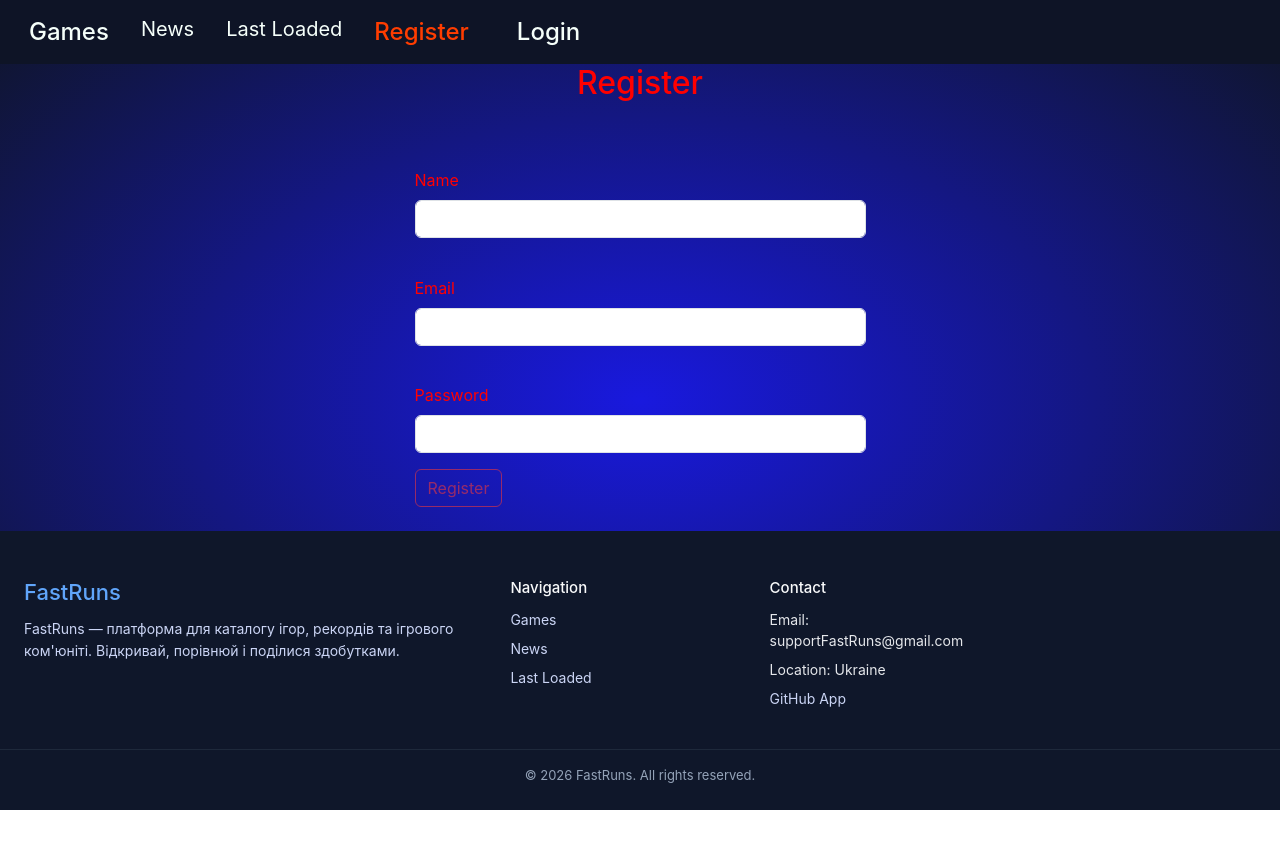
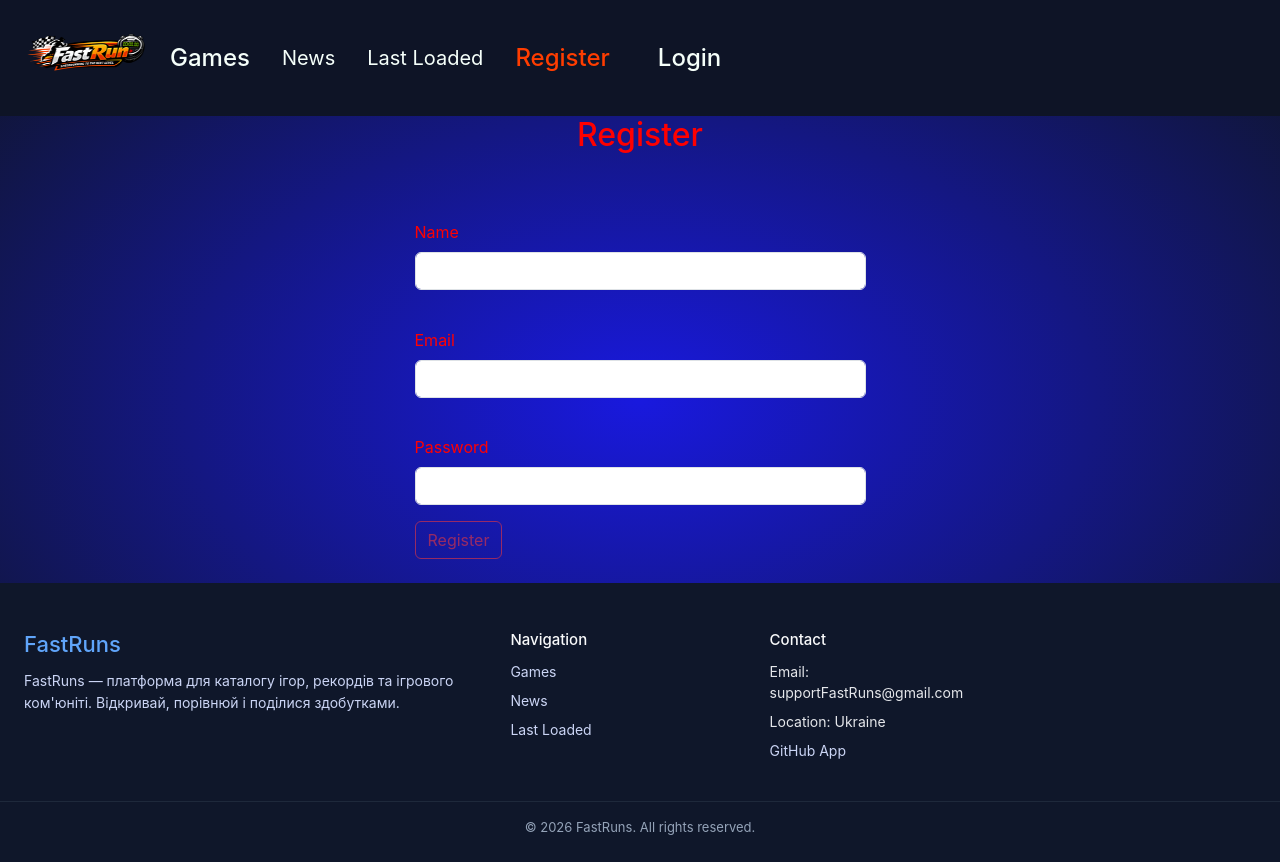
Before and after one commit to Vitaliy121367/my-app, a React (Create React App) app: page /register in a window 1280 px wide. Before the commit the page ends 810 px from the top, so only its background shows below. Built offline with nearby package versions, Linux system fonts and the light colour scheme; what i18n-iso-countries would draw is missing.

Commit message:
Navbar update

```diff
--- a/src/components/Navbar/Navbar.module.css
+++ b/src/components/Navbar/Navbar.module.css
@@ -1,6 +1,5 @@
 .Nav {
   background-color: #0E1426;
-  padding: 0.7%;
   position: sticky;
   top: 0;
   z-index: 1000;
--- a/src/components/Navbar/Navbar.tsx
+++ b/src/components/Navbar/Navbar.tsx
@@ -1,16 +1,16 @@
-import { Link, NavLink, useNavigate } from "react-router-dom"
-import styles from './Navbar.module.css'
+import { NavLink, useNavigate } from "react-router-dom"
+import styles from "./Navbar.module.css"
 import { useState } from "react"
 
 const Navbar = () => {
     const navidate = useNavigate()
-    const [token, setToken] = useState<string | null>(localStorage.getItem('token'))
+    const [token, setToken] = useState<string | null>(localStorage.getItem("token"))
 
     const handleLogout = () => {
-        localStorage.removeItem('token');
-        setToken(null);
-        localStorage.removeItem('user');
-        navidate('/login');
+        localStorage.removeItem("token")
+        localStorage.removeItem("user")
+        setToken(null)
+        navidate("/login")
     }
 
     const links = [
@@ -19,34 +19,92 @@ const Navbar = () => {
     ]
 
     return (
-        <nav className={`navbar navbar-expand-lg  ${styles.Nav}`}>
+        <nav className={`navbar navbar-expand-lg ${styles.Nav}`}>
             <div className="container-fluid">
-                <button className={`navbar-toggler ${styles.buttonBg}`} type="button" data-bs-toggle="collapse" data-bs-target="#navbarNav" aria-controls="navbarNav" aria-expanded="false" aria-label="Toggle navigation">
-                    <span className="navbar-toggler-icon "></span>
+                <button
+                    className={`navbar-toggler ${styles.buttonBg}`}
+                    type="button"
+                    data-bs-toggle="collapse"
+                    data-bs-target="#navbarNav"
+                    aria-controls="navbarNav"
+                    aria-expanded="false"
+                    aria-label="Toggle navigation"
+                >
+                    <span className="navbar-toggler-icon"></span>
                 </button>
+
                 <div className="collapse navbar-collapse" id="navbarNav">
-                    <ul className="navbar-nav">
-                        <NavLink className={({ isActive }) => `nav-link fs-4 fw-medium navbar-brand ${styles.textColor}` + (isActive ? ` ${styles.textColorActive}` : "")} to="/">Games</NavLink>
+                    <ul className="navbar-nav align-items-center">
+
+                        <li className="nav-item d-flex align-items-center">
+                            <img
+                                src="../../../logo192.png"
+                                alt="logo"
+                                style={{ height: "100px", width: "150px" }}
+                            />
+                        </li>
+
+                        <li className="nav-item">
+                            <NavLink
+                                className={({ isActive }) =>
+                                    `nav-link fs-4 fw-medium navbar-brand ${styles.textColor}` +
+                                    (isActive ? ` ${styles.textColorActive}` : "")
+                                }
+                                to="/"
+                            >
+                                Games
+                            </NavLink>
+                        </li>
+
                         {links.map(link => (
                             <li className="nav-item" key={link.to}>
                                 <NavLink
                                     to={link.to}
-                                    className={({ isActive }) => `nav-link navbar-brand ${styles.textColor}` + (isActive ? ` ${styles.textColorActive}` : "")}
+                                    className={({ isActive }) =>
+                                        `nav-link navbar-brand ${styles.textColor}` +
+                                        (isActive ? ` ${styles.textColorActive}` : "")
+                                    }
                                 >
                                     {link.label}
                                 </NavLink>
                             </li>
+                        ))}
 
-                        ))}
                         {!token && (
-                            <div className="d-flex gap-3 align-items-center">
-                                <NavLink className={({ isActive }) => `nav-link fs-4 fw-medium navbar-brand ${styles.textColor}` + (isActive ? ` ${styles.textColorActive}` : "")} to="/register">Register</NavLink>
-                                <NavLink className={({ isActive }) => `nav-link fs-4 fw-medium navbar-brand ${styles.textColor}` + (isActive ? ` ${styles.textColorActive}` : "")} to="/login">Login</NavLink>
+                            <div className="d-flex gap-3 align-items-center ms-auto">
+                                <NavLink
+                                    className={({ isActive }) =>
+                                        `nav-link fs-4 fw-medium navbar-brand ${styles.textColor}` +
+                                        (isActive ? ` ${styles.textColorActive}` : "")
+                                    }
+                                    to="/register"
+                                >
+                                    Register
+                                </NavLink>
+
+                                <NavLink
+                                    className={({ isActive }) =>
+                                        `nav-link fs-4 fw-medium navbar-brand ${styles.textColor}` +
+                                        (isActive ? ` ${styles.textColorActive}` : "")
+                                    }
+                                    to="/login"
+                                >
+                                    Login
+                                </NavLink>
                             </div>
                         )}
+
                         {token && (
-                            <div className="d-flex gap-3 align-items-center">
-                                <NavLink className={({ isActive }) => `nav-link fs-4 fw-medium navbar-brand ${styles.textColor}` + (isActive ? ` ${styles.textColorActive}` : "")} to="/profile">Profile</NavLink>
+                            <div className="d-flex gap-3 align-items-center ms-auto">
+                                <NavLink
+                                    className={({ isActive }) =>
+                                        `nav-link fs-4 fw-medium navbar-brand ${styles.textColor}` +
+                                        (isActive ? ` ${styles.textColorActive}` : "")
+                                    }
+                                    to="/profile"
+                                >
+                                    Profile
+                                </NavLink>
 
                                 <button
                                     type="button"
@@ -58,11 +116,10 @@ const Navbar = () => {
                             </div>
                         )}
                     </ul>
-
                 </div>
             </div>
         </nav>
-
     )
 }
+
 export { Navbar }
```
